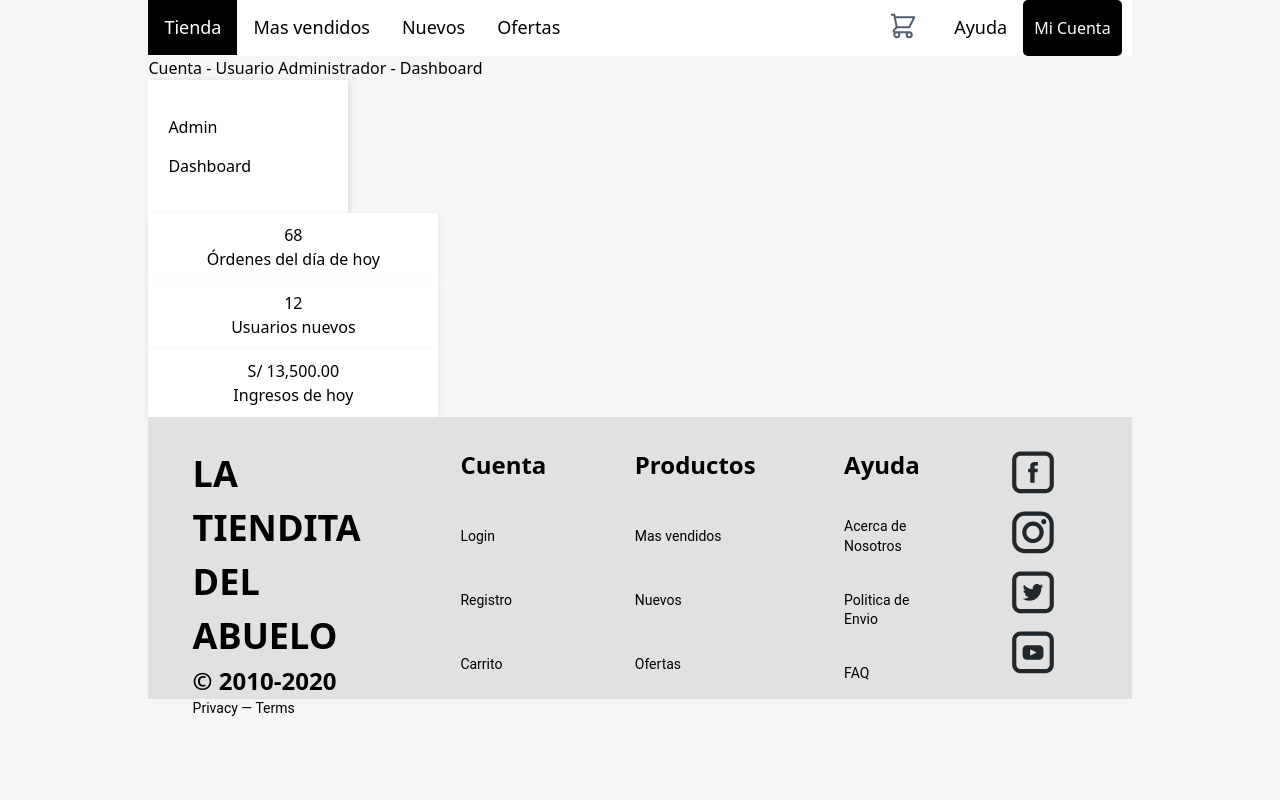
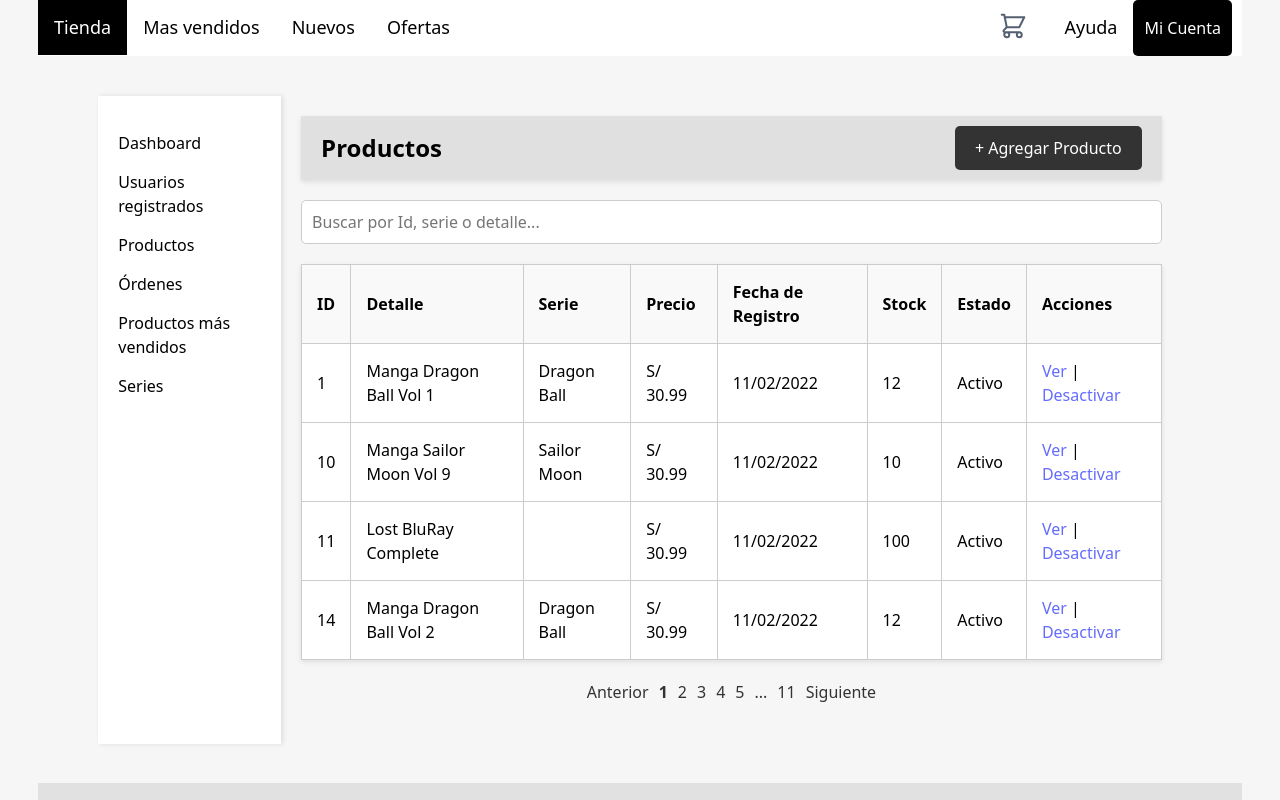
Before and after one commit to RodrigoAGA/Proyecto-PW, a React (Vite) app: page /admin_productos in a window 1280 px wide. Shown: the top 800 px of the page. Built offline with nearby package versions, Linux system fonts and the light colour scheme.

Commit message:
usuario admin productos css

```diff
--- a/src/components/Parte1.css
+++ b/src/components/Parte1.css
@@ -695,3 +695,49 @@ color: #000000;
   color: gray;
   margin: 10px 0 0 0;
 }
+
+.button {
+  background-color: #333;
+  color: white;
+  padding: 10px 20px;
+  text-decoration: none;
+  border-radius: 5px;
+}
+.search-bar {
+  margin: 20px 0;
+}
+.search-bar input {
+  width: 100%;
+  padding: 10px;
+  font-size: 16px;
+  border: 1px solid #ccc;
+  border-radius: 5px;
+}
+table {
+  width: 100%;
+  border-collapse: collapse;
+  background-color: white;
+  box-shadow: 0 2px 5px rgba(0,0,0,0.1);
+}
+table, th, td {
+  border: 1px solid #ccc;
+}
+th, td {
+  padding: 15px;
+  text-align: left;
+}
+th {
+  background-color: #f9f9f9;
+}
+.pagination {
+  margin: 20px 0;
+  text-align: center;
+}
+.pagination a {
+  margin: 0 5px;
+  text-decoration: none;
+  color: #333;
+}
+.pagination a.active {
+  font-weight: bold;
+}
--- a/src/components/UsuarioAdminProductos.jsx
+++ b/src/components/UsuarioAdminProductos.jsx
@@ -7,22 +7,94 @@ function UsuarioAdminProductos() {
     return (
         <>
         <Cabecera/>
-        <header>Cuenta - Usuario Administrador - Dashboard</header>
-        <nav class="sidebar">
-        <ul>
-            <li>Admin</li>
-            <li>Dashboard</li>
-
-        </ul>
-        </nav>
-        <main class="dashboard">
-            <div class="card">68<br/>Órdenes del día de hoy</div>
-            <div class="card">12<br/>Usuarios nuevos</div>
-            <div class="card income">S/ 13,500.00<br/>Ingresos de hoy</div>
-
-        </main>
-
-
+        <div class="container">
+            <div class="sidebar">
+                <ul>
+                    <li><a href="#">Dashboard</a></li>
+                    <li><a href="#">Usuarios registrados</a></li>
+                    <li><a href="#">Productos</a></li>
+                    <li><a href="#">Órdenes</a></li>
+                    <li><a href="#">Productos más vendidos</a></li>
+                    <li><a href="#">Series</a></li>
+                </ul>
+            </div>
+            <div class="main-content">
+                <div class="header">
+                    <h2>Productos</h2>
+                    <a href="#" class="button">+ Agregar Producto</a>
+                </div>
+                <div class="search-bar">
+                    <input type="text" placeholder="Buscar por Id, serie o detalle..."></input>
+                </div>
+                <table>
+                    <thead>
+                        <tr>
+                            <th>ID</th>
+                            <th>Detalle</th>
+                            <th>Serie</th>
+                            <th>Precio</th>
+                            <th>Fecha de Registro</th>
+                            <th>Stock</th>
+                            <th>Estado</th>
+                            <th>Acciones</th>
+                        </tr>
+                    </thead>
+                    <tbody>
+                        <tr>
+                            <td>1</td>
+                            <td>Manga Dragon Ball Vol 1</td>
+                            <td>Dragon Ball</td>
+                            <td>S/ 30.99</td>
+                            <td>11/02/2022</td>
+                            <td>12</td>
+                            <td>Activo</td>
+                            <td><a href="#">Ver</a> | <a href="#">Desactivar</a></td>
+                        </tr>
+                        <tr>
+                            <td>10</td>
+                            <td>Manga Sailor Moon Vol 9</td>
+                            <td>Sailor Moon</td>
+                            <td>S/ 30.99</td>
+                            <td>11/02/2022</td>
+                            <td>10</td>
+                            <td>Activo</td>
+                            <td><a href="#">Ver</a> | <a href="#">Desactivar</a></td>
+                        </tr>
+                        <tr>
+                            <td>11</td>
+                            <td>Lost BluRay Complete</td>
+                            <td></td>
+                            <td>S/ 30.99</td>
+                            <td>11/02/2022</td>
+                            <td>100</td>
+                            <td>Activo</td>
+                            <td><a href="#">Ver</a> | <a href="#">Desactivar</a></td>
+                        </tr>
+                        <tr>
+                            <td>14</td>
+                            <td>Manga Dragon Ball Vol 2</td>
+                            <td>Dragon Ball</td>
+                            <td>S/ 30.99</td>
+                            <td>11/02/2022</td>
+                            <td>12</td>
+                            <td>Activo</td>
+                            <td><a href="#">Ver</a> | <a href="#">Desactivar</a></td>
+                        </tr>
+                    </tbody>
+                </table>
+                <div class="pagination">
+                    <a href="#">Anterior</a>
+                    <a href="#" class="active">1</a>
+                    <a href="#">2</a>
+                    <a href="#">3</a>
+                    <a href="#">4</a>
+                    <a href="#">5</a>
+                    <a href="#">...</a>
+                    <a href="#">11</a>
+                    <a href="#">Siguiente</a>
+                </div>
+            </div>
+        </div>
         <Pie/>
         </>
     )
```
